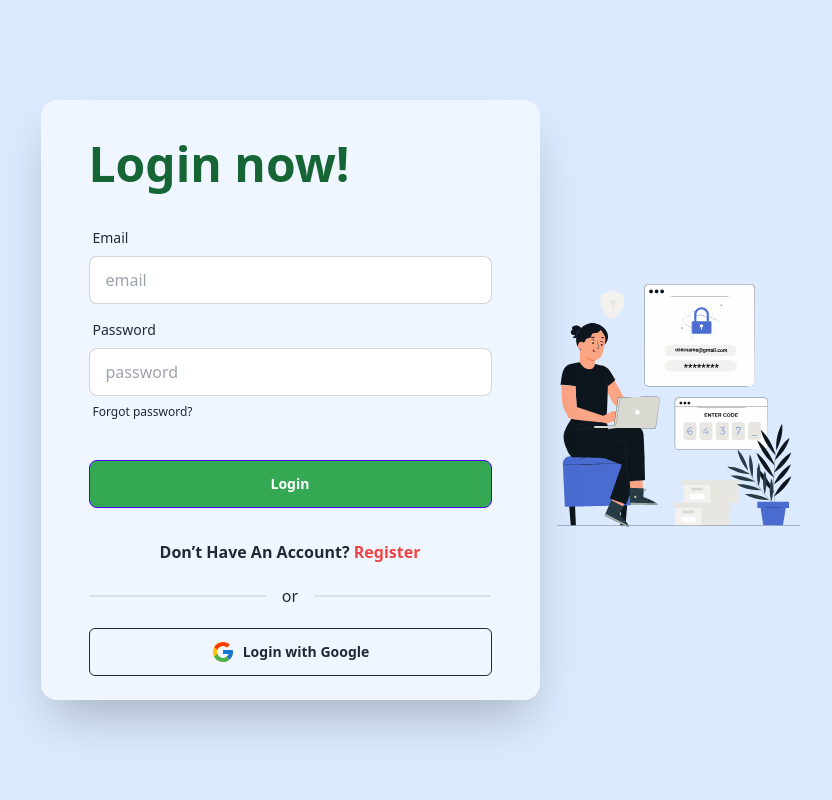
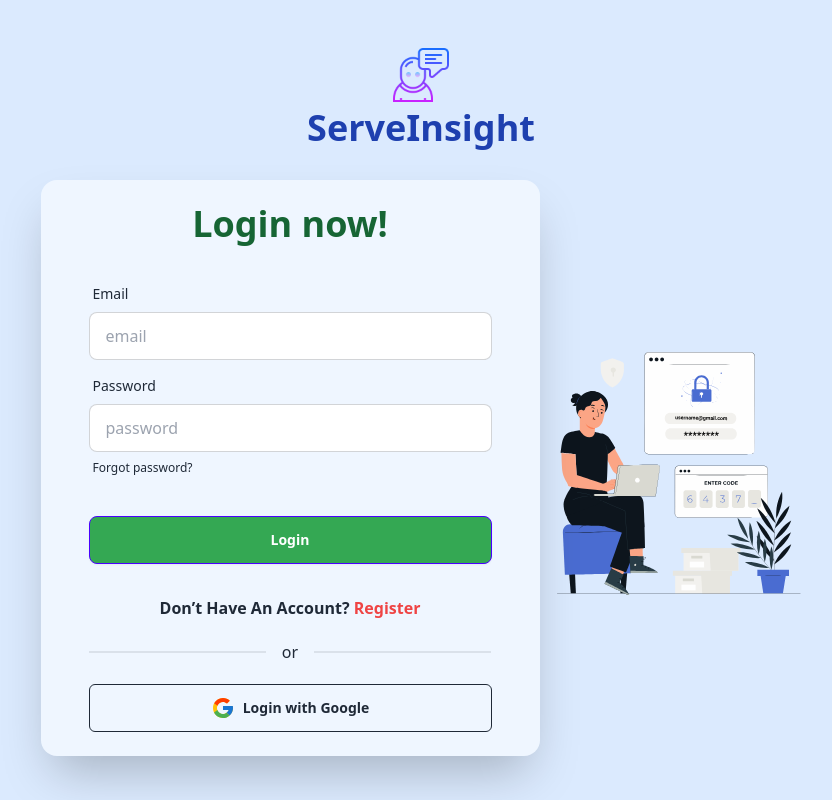
Before and after one commit to noushinsaad/service-review-client-site, a React (Vite) app: page /signIn in a window 1280 px wide. Shown: the whole page, without its empty margins (219-1051 px from the left). Built offline with nearby package versions, Linux system fonts and the light colour scheme; no server answers.

Commit message:
add logo with link in the sign in and register page

```diff
--- a/src/pages/loginAndRegistration/Register.jsx
+++ b/src/pages/loginAndRegistration/Register.jsx
@@ -5,12 +5,13 @@
 import { useState } from "react";
 import Swal from "sweetalert2";
 import SocialLogin from "../../shared/SocialLogin";
+import logo from '../../assets/logo/large-logo.png';
 import axios from "axios";
 import { Helmet } from "react-helmet";
 
 
 // eslint-disable-next-line react/prop-types
-const Register = ({title}) => {
+const Register = ({ title }) => {
     const { createUser, setUser, updateUserProfile } = useAuth();
     const [error, setError] = useState({});
     const navigate = useNavigate();
@@ -74,11 +75,18 @@
     }
 
     return (
-        <div className="hero bg-blue-100 min-h-screen">
+        <div className="hero bg-blue-100 min-h-screen flex flex-col items-center justify-center">
 
             <Helmet>
                 <title>{title || "Register | ServeInsight"}</title>
             </Helmet>
+
+            <div className="text-center my-4">
+                <img className="w-16 mx-auto" src={logo} alt="ServeInsight Logo" />
+                <Link to="/" className="text-3xl md:text-4xl font-bold text-blue-800">
+                    ServeInsight
+                </Link>
+            </div>
 
             <div className="hero-content flex-col lg:flex-row-reverse p-4">
                 <div className="text-center lg:text-left w-full md:w-96">
--- a/src/pages/loginAndRegistration/SignIn.jsx
+++ b/src/pages/loginAndRegistration/SignIn.jsx
@@ -1,17 +1,17 @@
 /* eslint-disable react/prop-types */
 import Lottie from "lottie-react";
-import loginLottieJSON from '../../assets/lottie/login.json'
+import loginLottieJSON from '../../assets/lottie/login.json';
 import { Link, useLocation, useNavigate } from "react-router-dom";
 import { useState } from "react";
 import SocialLogin from "../../shared/SocialLogin";
 import useAuth from "../../hooks/useAuth";
+import logo from '../../assets/logo/large-logo.png';
 import Swal from "sweetalert2";
 import { Helmet } from "react-helmet";
 
-
-const SignIn = ({title}) => {
+const SignIn = ({ title }) => {
     const { setUser, signInUser } = useAuth();
-    const [error, setError] = useState({})
+    const [error, setError] = useState({});
     const location = useLocation();
     const navigate = useNavigate();
     const from = location.state || '/';
@@ -37,23 +37,30 @@
                 navigate(from);
             })
             .catch(err => {
-                setError({ ...error, login: err.code })
-            })
-    }
+                setError({ ...error, login: err.code });
+            });
+    };
 
     return (
-        <div className="hero bg-blue-100 min-h-screen">
-
+        <div className="hero bg-blue-100 min-h-screen flex flex-col items-center justify-center">
             <Helmet>
                 <title>{title || "Signin | ServeInsight"}</title>
             </Helmet>
 
-            <div className="hero-content flex-col lg:flex-row-reverse p-4">
+            {/* Logo and Title Centered */}
+            <div className="text-center my-4">
+                <img className="w-16 mx-auto" src={logo} alt="ServeInsight Logo" />
+                <Link to="/" className="text-3xl md:text-4xl font-bold text-blue-800">
+                    ServeInsight
+                </Link>
+            </div>
+
+            <div className="hero-content flex flex-col lg:flex-row-reverse p-4">
                 <div className="text-center lg:text-left w-full md:w-96">
                     <Lottie animationData={loginLottieJSON}></Lottie>
                 </div>
                 <div className="card bg-blue-50 w-full shadow-2xl py-6 px-4">
-                    <h1 className="ml-8 mt-4 text-5xl font-bold text-green-800">Login now!</h1>
+                    <h1 className="text-center text-4xl font-bold text-green-800">Login now!</h1>
                     <form onSubmit={handleSignIn} className="card-body">
                         <div className="form-control">
                             <label className="label">
@@ -67,22 +74,24 @@
                             </label>
                             <input type="password" name='password' placeholder="password" className="input input-bordered" required />
 
-                            {
-                                error.login &&
+                            {error.login && (
                                 <label className="label text-sm text-red-500">
                                     {error.login}
                                 </label>
-                            }
+                            )}
 
                             <label className="label">
                                 <a href="#" className="label-text-alt link link-hover">Forgot password?</a>
                             </label>
                         </div>
                         <div className="form-control mt-6">
-                            <button className="btn btn-primary text-white font-semibold bg-[#34A853] hover:bg-[#2c8b4a]">Login</button>
+                            <button className="btn btn-primary text-white font-semibold bg-[#34A853] hover:bg-[#2c8b4a]">
+                                Login
+                            </button>
                         </div>
                     </form>
-                    <p className="font-semibold text-center">Don’t Have An Account?
+                    <p className="font-semibold text-center">
+                        Don’t Have An Account?
                         <Link to="/register"><span className="text-red-500"> Register</span></Link>
                     </p>
                     <SocialLogin></SocialLogin>
```
